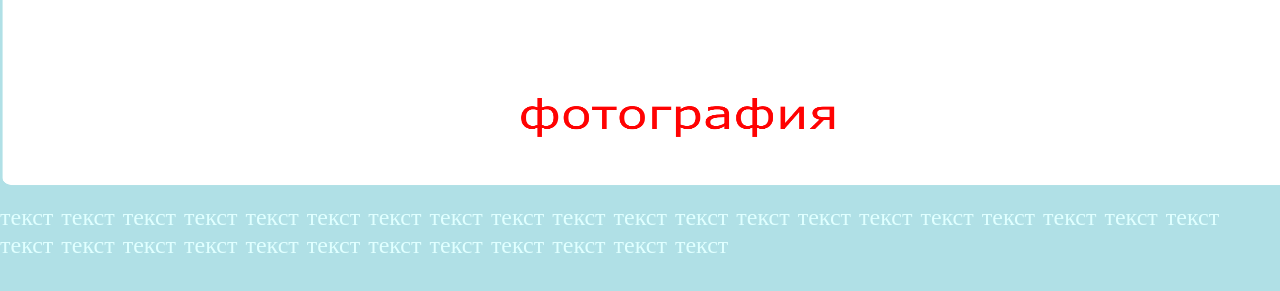
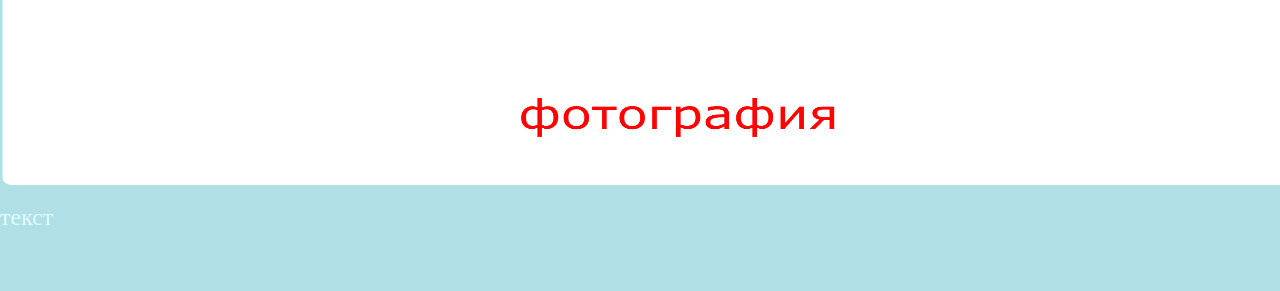
Before and after one commit to patriotstrani/solovki-test, a plain HTML site: page index.html in a window 1280 px wide. Shown: the part 63-354 px from the top of the page. Drawn offline with Linux system fonts and the light colour scheme.

Commit message:
Update index.html

```diff
--- a/index.html
+++ b/index.html
@@ -43,7 +43,7 @@
 			<p align= center>
 			<img src="1.png" alt="Произошла ошибка. Приносим извинения." width=1500 height=250>
 			</p>
-			<font face="Comic Sans MS" size="5" color="#E0FFFF">текст текст текст текст текст текст текст текст текст текст текст текст текст текст текст текст текст текст текст текст текст текст текст текст текст текст текст текст текст текст текст текст </p></font>
+			<font face="Comic Sans MS" size="5" color="#E0FFFF">текст</p></font>
 		</div>
 	</body >
 </html>
```
